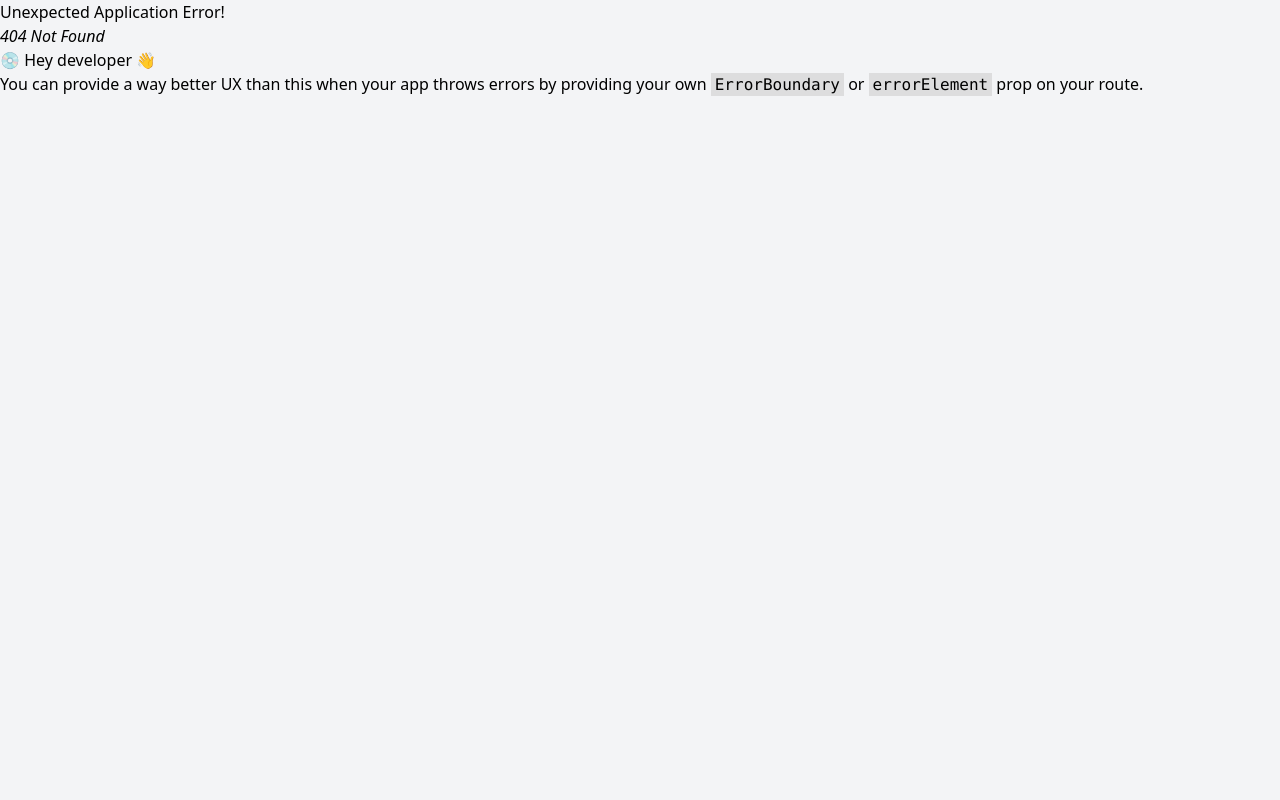
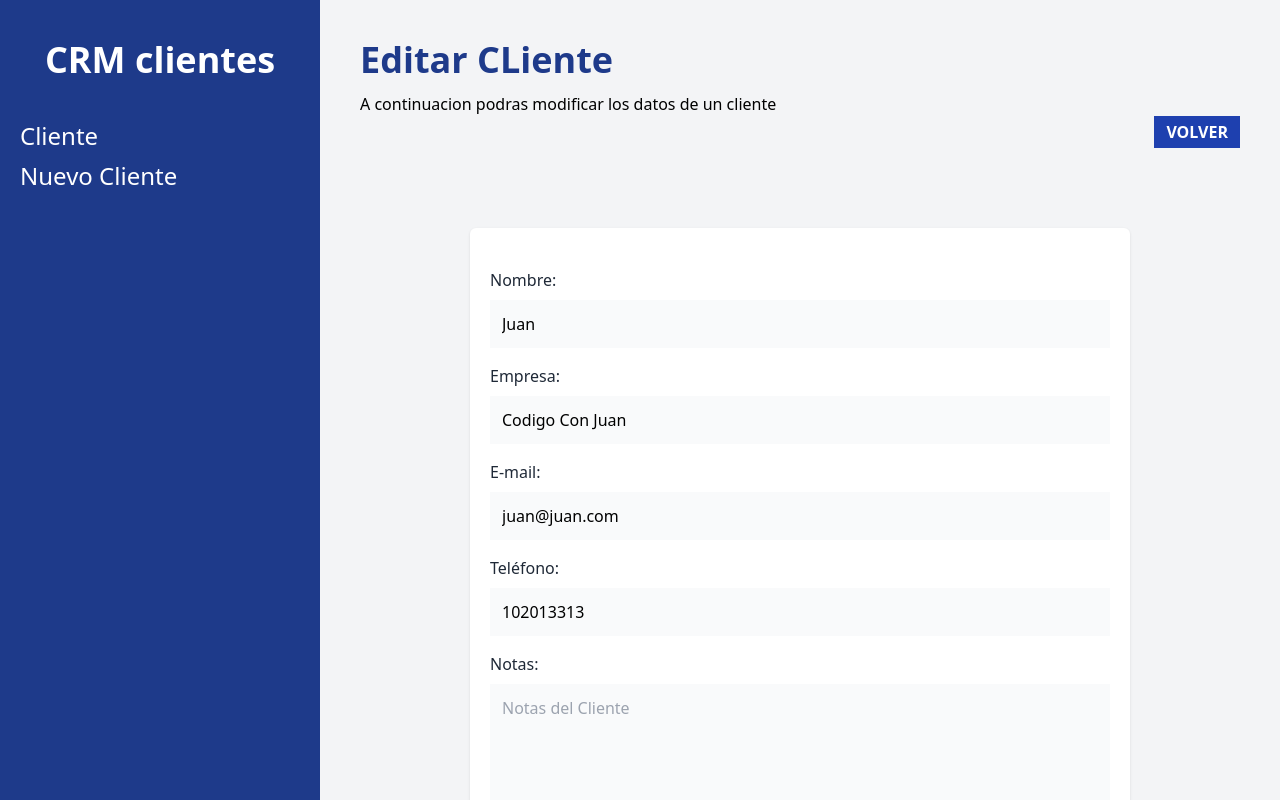
Before and after one commit to Abel9013/Administrador-de-Clientes-CRM, a React (Vite) app: page /clientes/1/editar in a window 1280 px wide. Before the commit this address had no page. Built offline with nearby package versions, Linux system fonts and the light colour scheme; data requests are answered from the project's data file.

Commit message:
add delete cliente

```diff
--- a/db.json
+++ b/db.json
@@ -15,11 +15,12 @@
       "empresa": "Codigo Con Juan"
     },
     {
-      "id": 3,
-      "nombre": "Josue",
-      "telefono": 31983913,
+      "nombre": "Josue Actualizado",
+      "empresa": "Codigo Con Juan",
       "email": "josue@juan.com",
-      "empresa": "Codigo Con Juan"
+      "telefono": "31983913",
+      "notas": "Actualizando las notas",
+      "id": 3
     },
     {
       "id": 4,
--- /dev/null
+++ b/src/EditarCliente.jsx
@@ -0,0 +1,78 @@
+import { Form, useNavigate, useLoaderData, useActionData, redirect } from 'react-router-dom'
+import { obtenerCliente, actualizarCliente } from "./data/clientes";
+import Formulario from "./components/Formulario";
+import Error from './components/Error';
+export async function loader ({params}) {
+   const cliente = await obtenerCliente(params.clienteId)
+   if(Object.values(cliente).length === 0) {
+    throw new Response ('',{
+        status: 404,
+        statusText: 'El cliente no fue encontrado'
+    })
+   }
+   return cliente
+}
+
+export async function action ({ request, params}){
+    const formData = await request.formData()
+    const datos = Object.fromEntries(formData)
+    const email = formData.get('email')
+    //Validacion
+    const errores = []
+    if(Object.values(datos).includes('')){
+      errores.push('Todos los campos son obligatorios')
+    }
+    let regex = new RegExp("([!#-'*+/-9=?A-Z^-~-]+(\.[!#-'*+/-9=?A-Z^-~-]+)*|\"\(\[\]!#-[^-~ \t]|(\\[\t -~]))+\")@([!#-'*+/-9=?A-Z^-~-]+(\.[!#-'*+/-9=?A-Z^-~-]+)*|\[[\t -Z^-~]*])");
+    if(!regex.test(email)){
+      errores.push('El email no es válido')
+    }
+
+    // Retornar datos si hay errores
+    if(Object.keys(errores).length){
+      return errores
+    }
+
+    //Actualizar el cliente
+    await actualizarCliente(params.clienteId,datos)
+    return redirect('/')
+
+}
+
+function EditarCliente() {
+    const navigate = useNavigate()
+    const cliente = useLoaderData()
+    const errores = useActionData()
+
+  return (
+    <>
+      <h1 className="font-black text-4xl text-blue-900">Editar CLiente</h1>
+      <p className="mt-3">A continuacion podras modificar los datos de un cliente</p>
+      <div className="flex justify-end">
+        <button
+            className="bg-blue-800 text-white px-3 py-1 font-bold uppercase"
+            onClick={() => navigate("/") }
+            >Volver
+        </button>
+      </div>
+      <div className="bg-white shadow rounded-md md:w-3/4 mx-auto px-5 py-10 mt-20">
+          {errores?.length && errores.map( (error, i ) => <Error key={i}>{error}</Error>  )}
+          <Form
+            method='post'
+            noValidate
+          >
+
+            <Formulario
+                cliente={cliente} />
+            <input
+              type="submit"
+              className='mt-5 w-full bg-blue-800 p-3 uppercase font-bold text-white text-lg'
+              value="Confirmar Edicion"
+            />
+          </Form>
+      </div>
+
+    </>
+  )
+}
+
+export default EditarCliente
--- a/src/components/Cliente.jsx
+++ b/src/components/Cliente.jsx
@@ -1,4 +1,12 @@
+import { useNavigate, Form, redirect } from 'react-router-dom'
+import { eliminarCliente } from '../data/clientes'
+export async function action ({params}) {
+    await eliminarCliente(params.clienteId)
+    return redirect('/')
+}
+
 const Cliente = ({cliente}) => {
+    const navigate = useNavigate()
     const { nombre, empresa, telefono , email, id } = cliente
   return (
     <tr className="border-b">
@@ -11,12 +19,26 @@
             <p className="text-gray-600"><span className="text-gray-800 uppercase font-bold">Tel: </span>{telefono}</p>
         </td>
         <td className="p-6 flex gap-3">
-            <button type="button" className="text-blue-600 hover:text-blue-700 uppercase font-bold text-xs" >
+            <button type="button"
+            className="text-blue-600 hover:text-blue-700 uppercase font-bold text-xs"
+            onClick={()=>navigate(`/clientes/${id}/editar`)} >
                 Editar
             </button>
-            <button type="button" className="text-blue-600 hover:text-red-700 uppercase font-bold text-xs" >
-                Eliminar
-            </button>
+            <Form
+                method='post'
+                action={`/clientes/${id}/eliminar`}
+                onSubmit = { (e)=>{
+                    if(!confirm('¿Deseas eliminar este registro?')){
+                        e.preventDefault()
+                    }
+                } }
+            >
+                <button type="submit" className="text-blue-600 hover:text-red-700 uppercase font-bold text-xs" >
+                    Eliminar
+                </button>
+            </Form>
+
+
         </td>
     </tr>
   )
--- a/src/components/ErrorPage.jsx
+++ b/src/components/ErrorPage.jsx
@@ -7,7 +7,7 @@
         <div className='space-y-8'>
             <h1 className="text-center text-6xl font-extrabold mt-20 text-blue-900">CRM - Clientes</h1>
             <p className='text-center'>Hubo un error</p>
-            <p className='text-center'>{error.message}</p>
+            <p className='text-center'>{ error.statusText || error.message}</p>
         </div>
     )
 }
--- a/src/components/Formulario.jsx
+++ b/src/components/Formulario.jsx
@@ -12,6 +12,7 @@
                     className="mt-2 block w-full p-3 bg-gray-50"
                     placeholder="Nombre del Cliente"
                     name="nombre"
+                    defaultValue={cliente?.nombre}
                 />
             </div>
             <div className="mb-4">
@@ -25,6 +26,7 @@
                     className="mt-2 block w-full p-3 bg-gray-50"
                     placeholder="Empresa del Cliente"
                     name="empresa"
+                    defaultValue={cliente?.empresa}
                 />
             </div>
 
@@ -39,6 +41,7 @@
                     className="mt-2 block w-full p-3 bg-gray-50"
                     placeholder="Email del Cliente"
                     name="email"
+                    defaultValue={cliente?.email}
                 />
             </div>
 
@@ -53,6 +56,7 @@
                     className="mt-2 block w-full p-3 bg-gray-50"
                     placeholder="Teléfono del Cliente"
                     name="telefono"
+                    defaultValue={cliente?.telefono}
                 />
             </div>
 
@@ -68,6 +72,7 @@
                     className="mt-2 block w-full p-3 bg-gray-50 h-40 align-self"
                     placeholder="Notas del Cliente"
                     name="notas"
+                    defaultValue={cliente?.notas}
                 />
             </div>
         </>
--- a/src/data/clientes.jsx
+++ b/src/data/clientes.jsx
@@ -4,8 +4,12 @@
     const resultado = await respuesta.json()
     return resultado;
 }
+export async function obtenerCliente(id) {
+    const respuesta = await fetch(`${import.meta.env.VITE_API_URL}/${id}`)
+    const resultado = await respuesta.json()
+    return resultado;
+}
 export async function agregarCliente(datos) {
-    console.log(datos);
     try {
         const response = await fetch(import.meta.env.VITE_API_URL, {
           method: 'POST',
@@ -21,3 +25,31 @@
         console.log(err)
       }
 }
+
+export async function actualizarCliente(id, datos) {
+  try {
+    const response = await fetch(`${import.meta.env.VITE_API_URL}/${id}`, {
+      method: 'PUT',
+      body: JSON.stringify(datos),
+      headers: {
+        'Content-Type': 'application/json'
+      }
+    })
+    await response.json()
+  } catch (err) {
+    console.log(err)
+  }
+
+}
+
+export async function eliminarCliente (id){
+  try {
+    const response = await fetch(`${import.meta.env.VITE_API_URL}/${id}`, {
+      method: 'DELETE',
+
+    })
+    await response.json()
+  } catch (err) {
+    console.log(err)
+  }
+}
--- a/src/main.jsx
+++ b/src/main.jsx
@@ -5,7 +5,9 @@
 import Layout from './components/Layout'
 import NuevoCliente, {action as nuevoClienteAction} from './pages/NuevoCliente'
 import Index, { Loader as clientesLoader } from './pages/Index'
+import EditarCliente, { loader as editarClienteLoader, action as editarClienteAction, action } from './EditarCliente'
 import ErrorPage from './components/ErrorPage'
+import { action as eliminarClienteAction } from './components/Cliente'
 
 const router = createBrowserRouter([
   {
@@ -23,6 +25,17 @@
         path:'/clientes/nuevo',
         element: <NuevoCliente />,
         action: nuevoClienteAction
+      },
+      {
+        path:'/clientes/:clienteId/editar',
+        element: <EditarCliente />,
+        loader: editarClienteLoader,
+        action: editarClienteAction,
+        errorElement: <ErrorPage />
+      },
+      {
+        path: '/clientes/:clienteId/eliminar',
+        action: eliminarClienteAction
       }
     ]
   },
```
